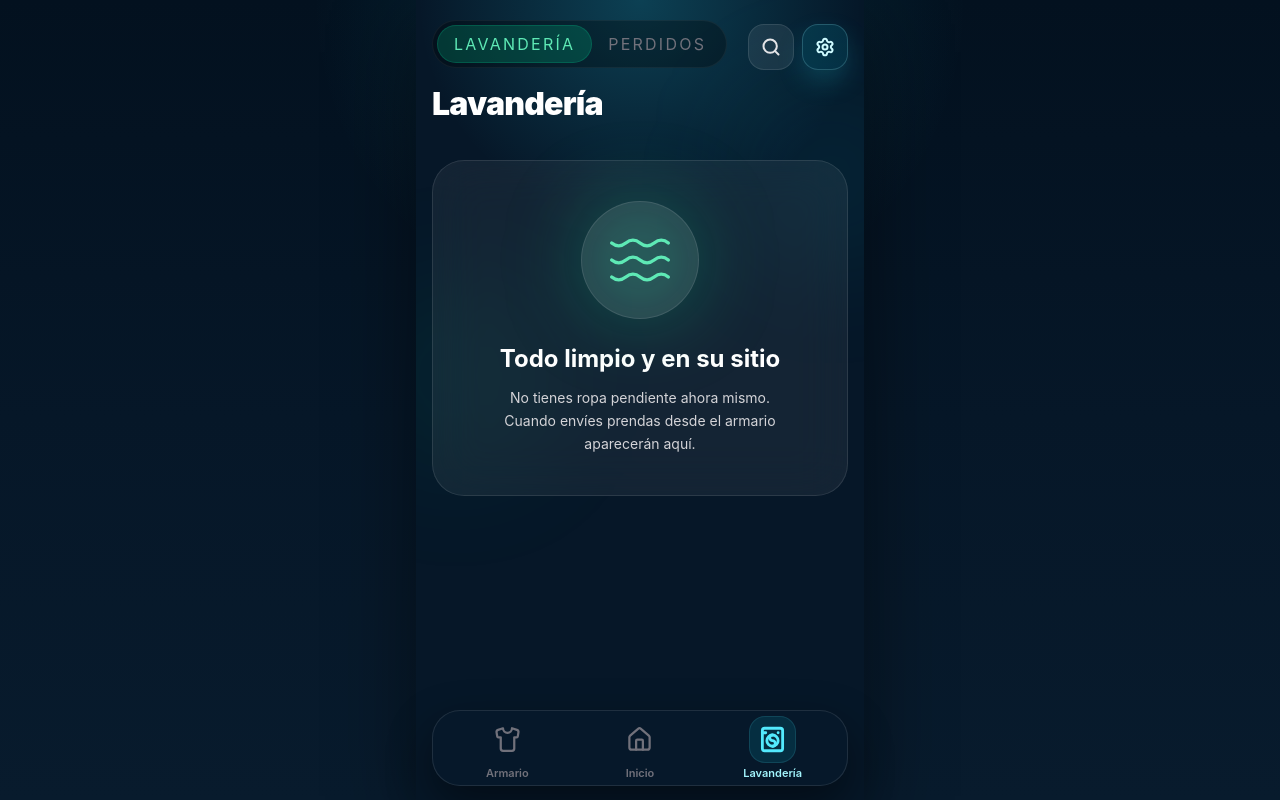
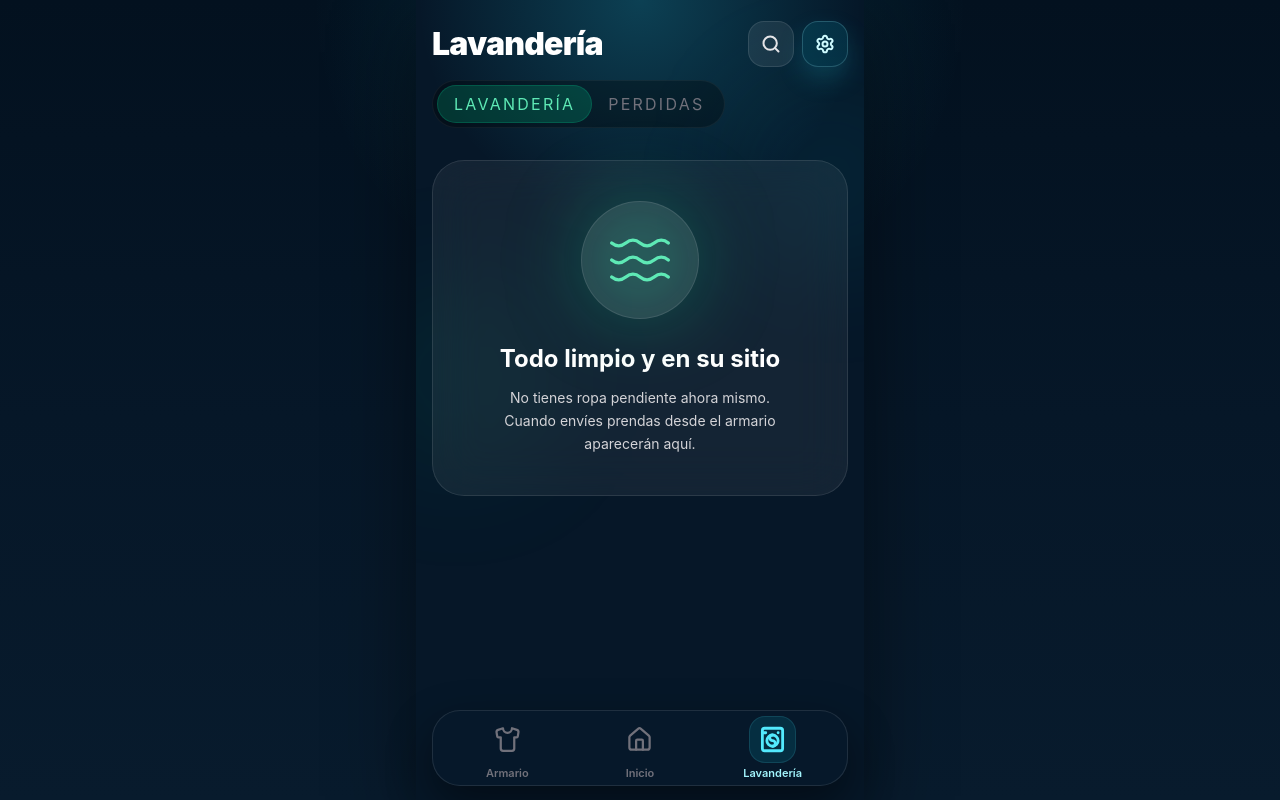
Before and after one commit to jlacarra32/MiColada, a Next.js app: page /lavanderia in a window 1280 px wide. Built offline with nearby package versions, Linux system fonts and the light colour scheme.

Commit message:
botones optimizar

```diff
--- a/src/app/armario/page.tsx
+++ b/src/app/armario/page.tsx
@@ -117,20 +117,10 @@ export default function ArmarioPage() {
   return (
     <>
       <div className="min-h-full px-4 pb-24 pt-5">
-        <header className="mb-5 flex items-start justify-between gap-4">
-          <div className="space-y-3">
-            <span className="inline-flex rounded-full border border-cyan-300/20 bg-cyan-400/10 px-3 py-1 text-[11px] font-bold uppercase tracking-[0.18em] text-cyan-200">
-              Armario limpio
-            </span>
-            <div>
-              <h1 className="text-[32px] font-black tracking-tight text-white">Mi Armario</h1>
-              <p className="mt-1 max-w-[16rem] text-sm leading-relaxed text-slate-300">
-                Organiza tu ropa limpia y prepara la próxima colada con menos pasos.
-              </p>
-            </div>
-          </div>
+        <header className="mb-5 flex items-center justify-between gap-4">
+          <h1 className="text-[32px] font-black tracking-tight text-white">Mi Armario</h1>
 
-          <div className="flex gap-2 pt-1">
+          <div className="flex gap-2">
             <Link
               href="/buscar?from=armario"
               aria-label="Buscar prendas"
--- a/src/app/lavanderia/page.tsx
+++ b/src/app/lavanderia/page.tsx
@@ -58,31 +58,12 @@ export default function LavanderiaPage() {
   return (
     <>
       <div className="min-h-full px-4 pb-24 pt-5">
-        <header className="mb-5 flex items-start justify-between gap-4">
-          <div className="space-y-3">
-            <div className="flex bg-black/30 rounded-full p-1 border border-white/5">
-              <button
-                onClick={() => setViewMode("lavanderia")}
-                className={clsx("px-4 py-1.5 rounded-full text-[11px] font-bold uppercase tracking-[0.14em] transition-all", viewMode === "lavanderia" ? "bg-emerald-400/20 text-emerald-300 border border-emerald-400/20" : "text-zinc-500 hover:text-white")}
-              >
-                Lavandería
-              </button>
-              <button
-                onClick={() => setViewMode("perdidos")}
-                className={clsx("px-4 py-1.5 rounded-full text-[11px] font-bold uppercase tracking-[0.14em] transition-all flex items-center gap-1.5", viewMode === "perdidos" ? "bg-red-400/20 text-red-300 border border-red-400/20" : "text-zinc-500 hover:text-white")}
-              >
-                Perdidos
-                {perdidasPrendas.length > 0 && <span className="bg-red-500/20 text-red-400 px-1.5 rounded-full min-w-[18px] text-center">{perdidasPrendas.length}</span>}
-              </button>
-            </div>
-            <div>
+        <header className="mb-5">
+          <div className="flex items-center justify-between gap-3">
             <h1 className="text-[32px] font-black tracking-tight text-white">
-                {viewMode === "lavanderia" ? "Lavandería" : "Ropa Perdida"}
+              {viewMode === "lavanderia" ? "Lavandería" : "Perdidas"}
             </h1>
-            </div>
-          </div>
-
-          <div className="flex gap-2 pt-1">
+            <div className="flex gap-2">
               <Link
                 href="/buscar?from=lavanderia"
                 aria-label="Buscar prendas"
@@ -97,6 +78,22 @@ export default function LavanderiaPage() {
               >
                 <Settings size={20} strokeWidth={2.4} />
               </Link>
+            </div>
+          </div>
+          <div className="mt-3 flex bg-black/30 rounded-full p-1 border border-white/5 w-fit">
+            <button
+              onClick={() => setViewMode("lavanderia")}
+              className={clsx("px-4 py-1.5 rounded-full text-[11px] font-bold uppercase tracking-[0.14em] transition-all", viewMode === "lavanderia" ? "bg-emerald-400/20 text-emerald-300 border border-emerald-400/20" : "text-zinc-500 hover:text-white")}
+            >
+              Lavandería
+            </button>
+            <button
+              onClick={() => setViewMode("perdidos")}
+              className={clsx("px-4 py-1.5 rounded-full text-[11px] font-bold uppercase tracking-[0.14em] transition-all flex items-center gap-1.5", viewMode === "perdidos" ? "bg-red-400/20 text-red-300 border border-red-400/20" : "text-zinc-500 hover:text-white")}
+            >
+              Perdidas
+              {perdidasPrendas.length > 0 && <span className="bg-red-500/20 text-red-400 px-1.5 rounded-full min-w-[18px] text-center">{perdidasPrendas.length}</span>}
+            </button>
           </div>
         </header>
 
```
Lines whose indentation alone changed are shown as unchanged.
